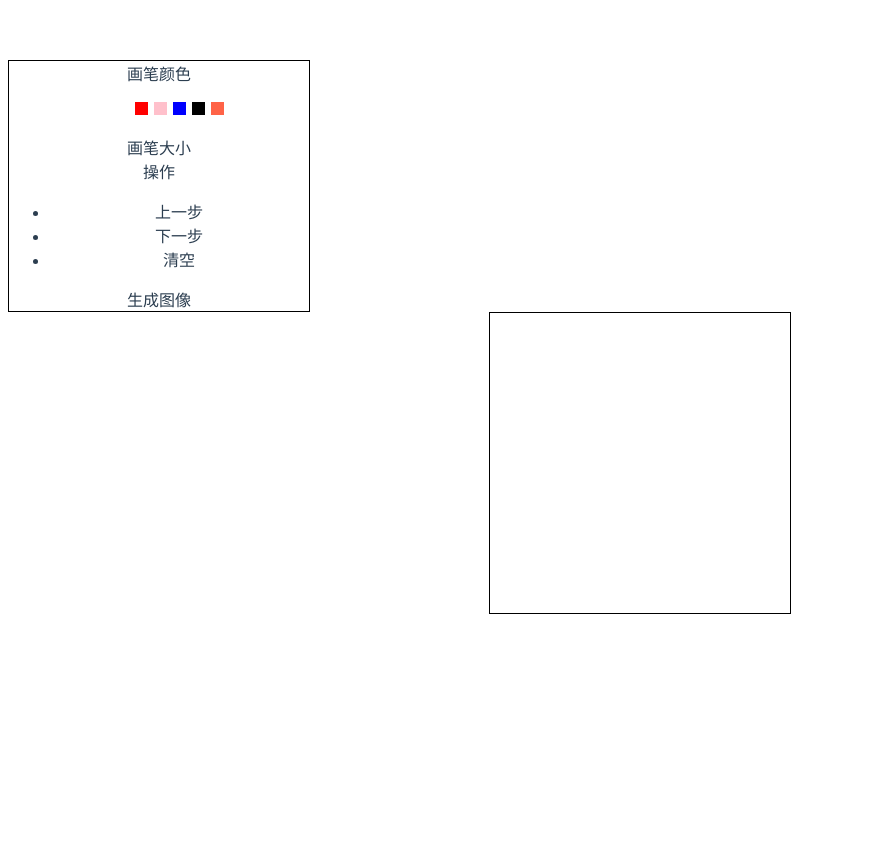
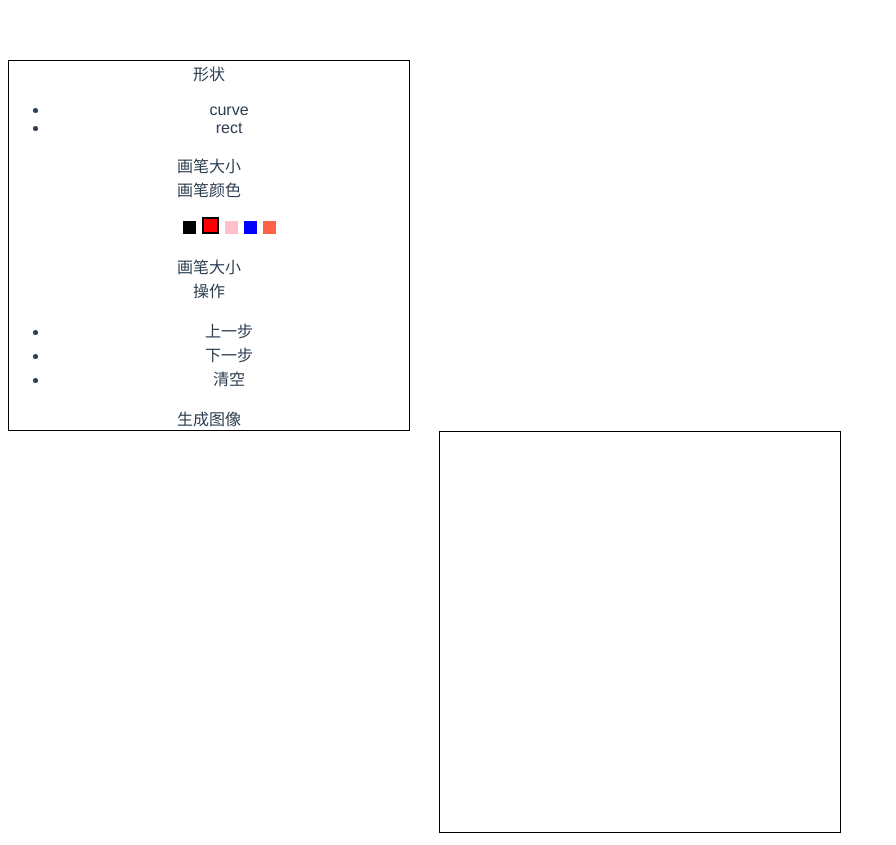
Before and after one commit to fangbinwei/painter_vue, a Vue app: page / in a window 1280 px wide. Shown: the whole page, without its empty margins (0-896 px from the left). Before the commit the page ends 800 px from the top, so only its background shows below. Built offline with nearby package versions, Linux system fonts and the light colour scheme.

Commit message:
使用策略模式实现画线和画矩形(实现基本的画矩形,还需再添加一个canvas显示轨迹)

```diff
--- a/src/components/Hello.vue
+++ b/src/components/Hello.vue
@@ -2,11 +2,21 @@
   <div>
     <div class="wrap">
       <div class="painter-header">
+        <section class="line-shape">
+          <span>形状</span>
+          <ul>
+            <li v-for="(item, index) in shapes"
+                :key="item"
+                @click="setShape(item)">{{item}}</li>
+          </ul>
+          </section>
+        <section class="line-width">画笔大小</section>
         <section class="line-color">
           <span>画笔颜色</span>
           <ul>
             <li v-for="(item, index) in colors"
                 :key="item"
+                :class="{active: config.lineColor === item}"
                 :style="{backgroundColor: item}"
                 @click="setColor(item)"></li>
           </ul>
@@ -25,8 +35,8 @@
       </div>
       <canvas
       id="canvas"
-      width="300"
-      height="300"
+      width="400"
+      height="400"
       @mousedown="canvasDown"
       @mousemove="canvasMove"
       @mouseup="canvasUp"
@@ -42,10 +52,13 @@ export default {
   name: 'painter',
   data () {
     return {
-      colors: ['red', 'pink', 'blue', 'black', 'tomato'],
+      canvas: null,
+      shapes: ['curve', 'rect'],
+      colors: ['black', 'red', 'pink', 'blue', 'tomato'],
       canvasMouseMove: false,
       context: {},
       config: {
+        lineShape: 'curve',
         lineWidth: 1,
         lineColor: 'red'
       },
@@ -62,44 +75,38 @@ export default {
           title: '清空',
           action: 'clear'
         }
-      ]
+      ],
+      shapeStart: {
+        x: 0,
+        y: 0
+      }
     }
   },
   methods: {
     setCanvasStyle () {
-      let {lineWidth, lineColor} = this.config
+      let {lineWidth, lineColor, lineShape} = this.config
       this.context.lineWidth = lineWidth
       this.context.lineColor = lineColor
+      this.context.strokeStyle = this.config.lineColor
+    },
+    setShape (shape) {
+      this.config.lineShape = shape
     },
     setColor (color) {
-      this.context.strokeStyle = color;
+      this.config.lineColor = color
     },
     // 设置画笔大小
     setBrush () {
     },
     canvasDown (e) {
-      console.log('canvasDown')
-      this.canvasMouseMove = true
-      const canvasX = e.clientX - e.target.offsetLeft
-      const canvasY = e.clientY - e.target.offsetTop
-      console.log(canvasX, canvasY)
       this.setCanvasStyle()
-      this.context.beginPath()
-      this.context.moveTo(canvasX, canvasY)
+      this.drawStrategies(this.config.lineShape).canvasDown.call(this, e)
     },
     canvasUp (e) {
-      this.canvasMouseMove = false
+      this.drawStrategies(this.config.lineShape).canvasUp.call(this, e)
     },
     canvasMove (e) {
-      if (this.canvasMouseMove) {
-        console.log('canvasMove')
-        let canvasX, canvasY
-        canvasX = e.clientX - e.target.offsetLeft
-        canvasY = e.clientY - e.target.offsetTop
-        this.context.lineTo(canvasX, canvasY)
-        this.context.stroke()
-
-      }
+      this.drawStrategies(this.config.lineShape).canvasMove.call(this, e)
     },
     canvasControl (action, e) {
       switch(action) {
@@ -109,11 +116,84 @@ export default {
           this.context.clearRect(0, 0, this.context.canvas.width, this.context.canvas.height)
           break
       }
+    },
+    getMousePos (e, canvas) {
+      let rect = canvas.getBoundingClientRect()
+      // canvasX = e.clientX - e.target.offsetLeft
+      // canvasY = e.clientY - e.target.offsetTop
+      return {
+        x: e.clientX - rect.left,
+        y: e.clientY - rect.top
+      }
+
+    },
+    /**@argument type:'curve' */
+    drawStrategies (type) {
+      switch(type) {
+        case 'curve':
+          return {
+            canvasDown (e) {
+              console.log('canvasDown')
+              this.canvasMouseMove = true
+              let canvasX, canvasY
+              canvasX = this.getMousePos(e, this.canvas).x
+              canvasY = this.getMousePos(e, this.canvas).y
+              console.log(canvasX, canvasY)
+              this.context.beginPath()
+              this.context.moveTo(canvasX, canvasY)
+            },
+            canvasMove (e) {
+              if (this.canvasMouseMove) {
+                console.log('canvasMove')
+                let canvasX, canvasY
+                canvasX = this.getMousePos(e, this.canvas).x
+                canvasY = this.getMousePos(e, this.canvas).y
+                console.log(this.context)
+                this.context.lineTo(canvasX, canvasY)
+                this.context.stroke()
+              }
+            },
+            canvasUp (e) {
+              this.canvasMouseMove = false
+            }
+          }
+        case 'rect':
+          return {
+            canvasDown (e) {
+              this.canvasMouseMove = true
+              let canvasX, canvasY
+              this.shapeStart.x = this.getMousePos(e, this.canvas).x
+              this.shapeStart.y = this.getMousePos(e, this.canvas).y
+            },
+            canvasMove (e) {
+              if (this.canvasMouseMove) {
+                let endX, endY, w, h, width, height, offsetX, offsetY
+                endX = this.getMousePos(e, this.canvas).x
+                endY = this.getMousePos(e, this.canvas).y
+                w = endX - this.shapeStart.x
+                h = endY - this.shapeStart.y
+                offsetX = (w < 0) ? w : 0
+                offsetY = (h < 0) ? h : 0
+                width = Math.abs(endX - this.shapeStart.x)
+                height = Math.abs(endY - this.shapeStart.y)
+                this.context.clearRect(0, 0, this.canvas.width, this.canvas.height)
+                this.context.beginPath()
+                this.context.rect(this.shapeStart.x + offsetX, this.shapeStart.y + offsetY, width, height)
+                this.context.stroke()
+              }
+            },
+            canvasUp (e) {
+              this.canvasMouseMove = false
+            }
+          }
+        case 'circle':
+        case 'line':
+      }
     }
   },
   mounted () {
-    const canvas = document.getElementById('canvas')
-    this.context = canvas.getContext('2d')
+    this.canvas = document.getElementById('canvas')
+    this.context = this.canvas.getContext('2d')
     this.setCanvasStyle()
     // (function draw () {
     //   var canvas = document.getElementById('canvas')
@@ -140,7 +220,7 @@ export default {
 <style scoped>
 .painter-header {
   border: 1px solid black;
-  width: 300px;
+  width: 400px;
 }
 .painter-header li {
   cursor: pointer;
@@ -151,6 +231,9 @@ export default {
   height: 13px;
   margin: 0 3px;
 }
+.line-color .active {
+  border: 2px solid black;
+}
 canvas {
   border: 1px solid black;
   cursor: crosshair;
```
